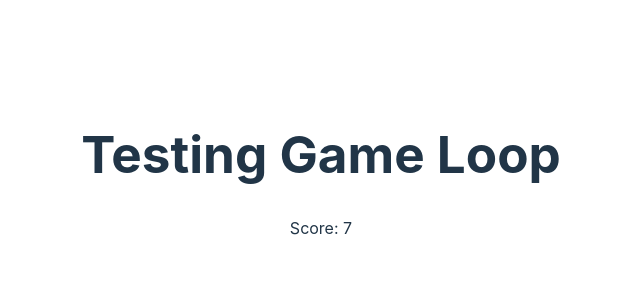
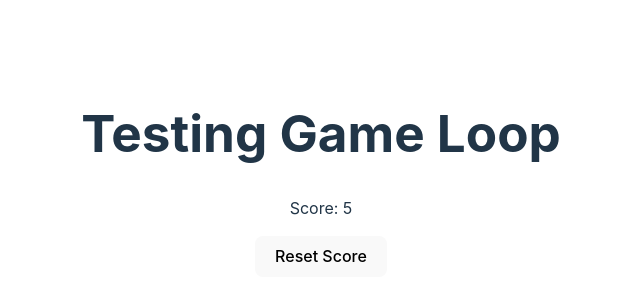
Before and after one commit to Mason19Kelley/farming-incremental, a Svelte app: page / in a window 1280 px wide. Shown: the part 226-526 px from the top of the page, without its empty margins (319-959 px from the left). Built offline with nearby package versions, Linux system fonts and the light colour scheme.

Commit message:
added reset button

```diff
--- a/src/App.svelte
+++ b/src/App.svelte
@@ -9,6 +9,10 @@
     window.onunload = () => {
     clearInterval(interval);
   };
+
+  const resetScore = () => {
+    score = 0;
+  }
 </script>
 
 
@@ -16,9 +20,9 @@
 <div>
   <h1>Testing Game Loop</h1>
   <p>Score: {score}</p>
+  <button on:click={resetScore}>Reset Score</button>
 </div>
 
 
 <style>
-  /* Your game styles go here */
 </style>
```
